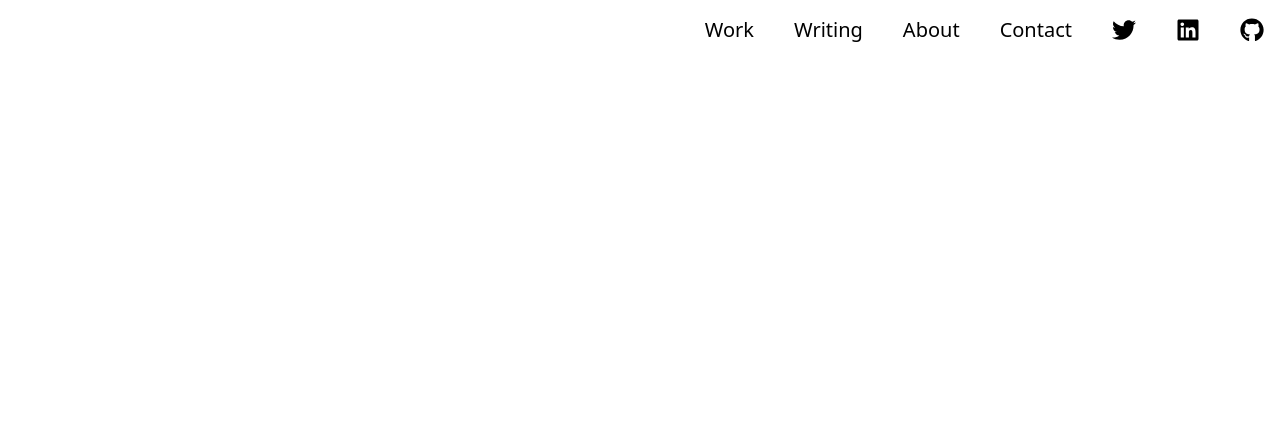
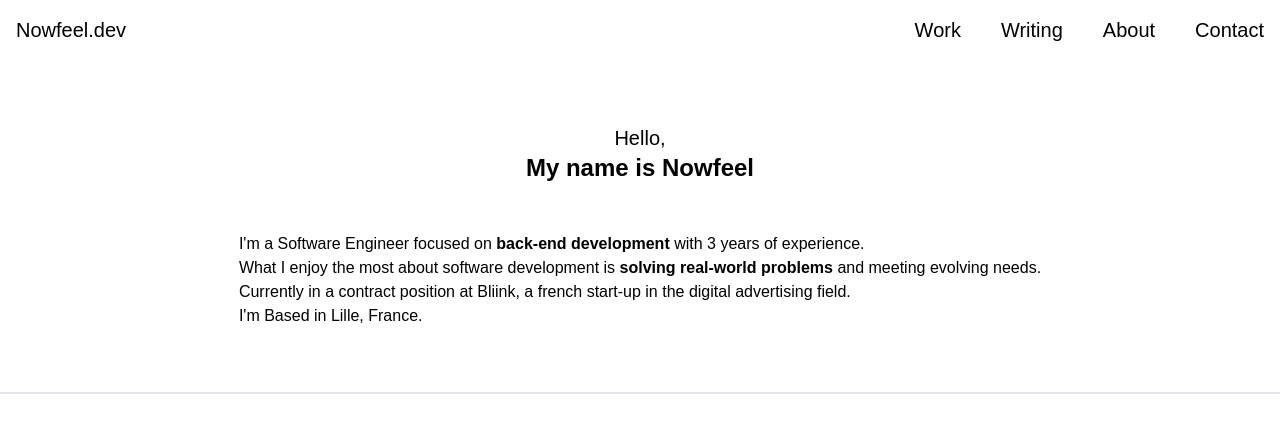
Before and after one commit to Nozgood/portfolio_2025, a React (Vite) app: page / in a window 1280 px wide. Shown: the top 432 px of the page. Built offline with nearby package versions, Linux system fonts and the light colour scheme.

Commit message:
feat: design simpler, header and introduction section (responsive))

```diff
--- a/src/components/Header.tsx
+++ b/src/components/Header.tsx
@@ -1,24 +1,15 @@
-import { FaLinkedin, FaTwitter, FaGithub } from "react-icons/fa6";
-
-
 function Header() {
 	return (
-		<header className="hidden md:flex p-4 max-w-screen-2xl mx-auto w-full justify-end items-center gap-10">
-			<a href="#Work" className="text-xl font-medium" >Work</a>
-			<a href="#Writing" className="text-xl font-medium">Writing</a>
-			<a href="#About" className="text-xl font-medium">About</a>
-			<a href="#Contact" className="text-xl font-medium">Contact</a>
-			<a href="https://x.com/selecto00" target="_blank" rel="noopener noreferrer" aria-label="Twitter">
-				<FaTwitter size={24} />
-			</a>
-			<a href="https://www.linkedin.com/in/nowfeel-safi-0294531b5" target="_blank" rel="noopener noreferrer" aria-label="LinkedIn">
-				<FaLinkedin size={24} />
-			</a>
-			<a href="https://github.com/Nozgood" target="_blank" rel="noopener noreferrer" aria-label="Github">
-				<FaGithub size={24} />
-			</a>
-
-
+		<header className="flex sm:justify-center md:justify-between p-4 max-w-screen-2xl mx-auto w-full">
+			<div>
+				<h2 className="text-xl font-medium">Nowfeel.dev</h2>
+			</div>
+			<div className="hidden md:flex gap-10">
+				<a href="#Work" className="text-xl font-medium" >Work</a>
+				<a href="#Writing" className="text-xl font-medium">Writing</a>
+				<a href="#About" className="text-xl font-medium">About</a>
+				<a href="#Contact" className="text-xl font-medium">Contact</a>
+			</div>
 		</header>
 	)
 
--- /dev/null
+++ b/src/components/Hero.tsx
@@ -0,0 +1,20 @@
+function Hero() {
+	return (
+		<section className="">
+			<article className="flex flex-col items-center">
+				<h2 className="text-xl font-medium">Hello,</h2>
+				<h1 className="text-2xl font-bold">My name is Nowfeel </h1>
+				<br />
+				<br />
+				<p>
+					I'm a Software Engineer focused on <b>back-end development </b>with 3 years of experience. <br />What I enjoy the most about software development
+					is <b>solving real-world problems </b>and meeting evolving needs. <br />Currently in a contract position at Bliink, a french start-up in the digital advertising field.
+					<br />
+					I'm Based in Lille, France.
+				</p>
+			</article>
+		</section>
+	)
+}
+
+export default Hero
--- /dev/null
+++ b/src/components/separator.tsx
@@ -0,0 +1,11 @@
+function Separator() {
+	return (
+		<div className="bg-gray-200 h-0.5 mt-16 absolute left-0 w-full">
+			<div className="flex justify-center items-center h-full">
+				<p className="text-white"></p>
+			</div>
+		</div>
+	)
+}
+
+export default Separator;
--- a/src/index.css
+++ b/src/index.css
@@ -1,12 +1,14 @@
 @import "tailwindcss";
 
-:root {
+body {
+	font-family: "MesloLGS Nerd Font", sans-serif;
 }
 
 @theme {
 	--color-main-500: #606c38; /* green */
 	--color-second-500: #283618; /* dark green */
-	--color-third-500: #fefae0 /* white */
+	--color-third-500: #fefae0; /* white */
 	--color-fourth-500: #dda15e; /* orange */
-	--color-fifth-500: #bc6c25 /* orange darker */
+	--color-fifth-500: #bc6c25; /* orange darker */
+	--hero-height: 500px;
 }
--- a/src/main.tsx
+++ b/src/main.tsx
@@ -2,9 +2,15 @@ import { StrictMode } from 'react'
 import { createRoot } from 'react-dom/client'
 import './index.css'
 import Header from './components/Header'
+import Hero from './components/Hero'
+import Separator from './components/separator'
 
 createRoot(document.getElementById('root')!).render(
 	<StrictMode>
 		<Header />
+		<main className='max-w-screen-2xl mx-auto sm: p-8 md:p-16'>
+			<Hero />
+			<Separator />
+		</main>
 	</StrictMode>,
 )
```
